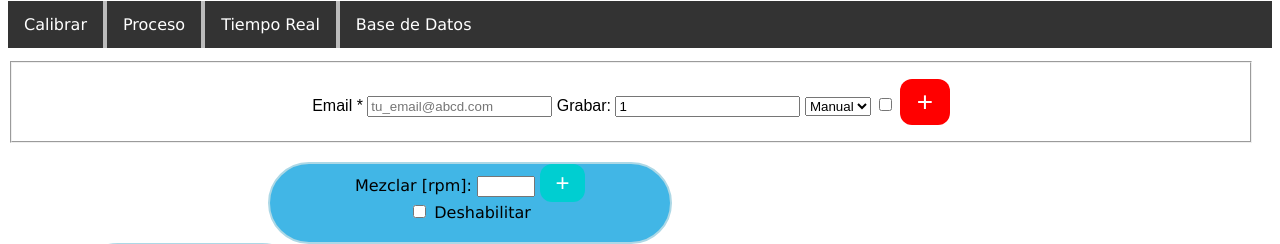
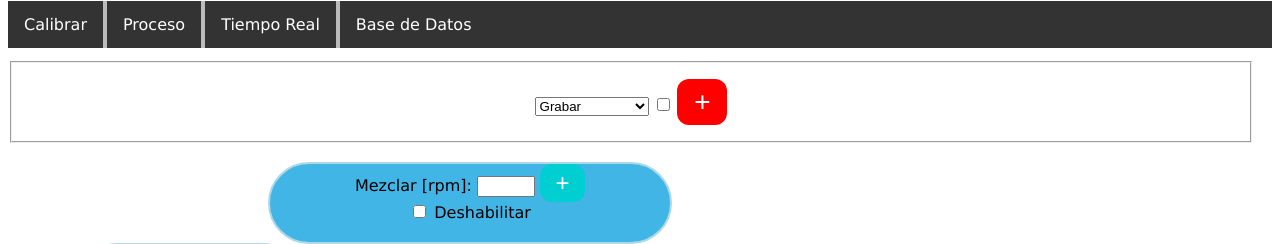
Before and after one commit to hooper2chile/biocl_system, a Flask app: template templates/index.html in a window 1280 px wide. Shown: the part 144-388 px from the top of the page. Run offline with Flask 2, Linux system fonts and the light colour scheme; the template is opened without the code that fills it, so the values that code supplies are empty; parts of the project's set-up code (start-up, migrations or seed data) failed here and were passed over.

Commit message:
acciones de apagar, reiniciar, limpiar, en configuracion de procesos

```diff
--- a/static/js/my_javascript.js
+++ b/static/js/my_javascript.js
@@ -83,4 +83,28 @@ $(document).ready(function() {
         console.log($('#temperatura_dir').is(':checked'));
 
     });
+
+
+
+
+
+
+
+
+    //se emiten señal de reinicio o apagado hacia el servidor
+    $('form#process').submit(function(event) {
+        socket.emit('power',
+                    { action  : $('#select').find(":selected").text(),
+                      checked : $('#confirm').is(':checked')
+                   });
+
+        //para depurar
+        console.log('Emitiendo Valores de Acción');
+        console.log($('#select').find(":selected").text())
+        console.log($('#mezclar_rst').is(':checked'));
+
+        return false;
+    });
+
+
 });
--- a/templates/index.html
+++ b/templates/index.html
@@ -1,26 +1,23 @@
 {% extends "base.html" %}
 {% block content %}
-<!script type="text/javascript" charset="utf-8" src="/static/js/my_javascript.js"> <!/script>
 <script type="text/javascript" src="{{ url_for('static', filename='js/my_javascript.js') }}"></script>
 
 <section>
+  <form id="process" method="POST" action='#'>
   <fieldset>
-      <label for="email-address"><span>Email <span class="required">*</span></span>
-      <input type="email" name="email-address" placeholder="tu_email@abcd.com">
+      <select name="selection" id="select">
+            <option value="grabar" selected> Grabar</option>
+            <option value="limpiar">Borrar Archivos</option>
+            <option value="reiniciar">Reiniciar</option>
+            <option value="apagar">Apagar</option>
+      </select>
 
-      <label for="interval"> Grabar: </label>
-      <input type="number" name="interval" value="1" min="1">
-
-      <select name="time_process">
-            <option value="min">[Min]</option>
-            <option value="hr">[Hr]</option>
-            <option value="dias">[Días]</option>
-            <option value="manual" selected> Manual</option>
-      </select>
-      <input type="checkbox" name="day" value="Sunday">
+      <input type="checkbox" id="confirm" value="Sunday">
       <button class="button" type="submit">+</button>
   </fieldset>
+</form>
 </section>
+
 
 
 <form id="setpoints" method="POST" action='#'>
```
